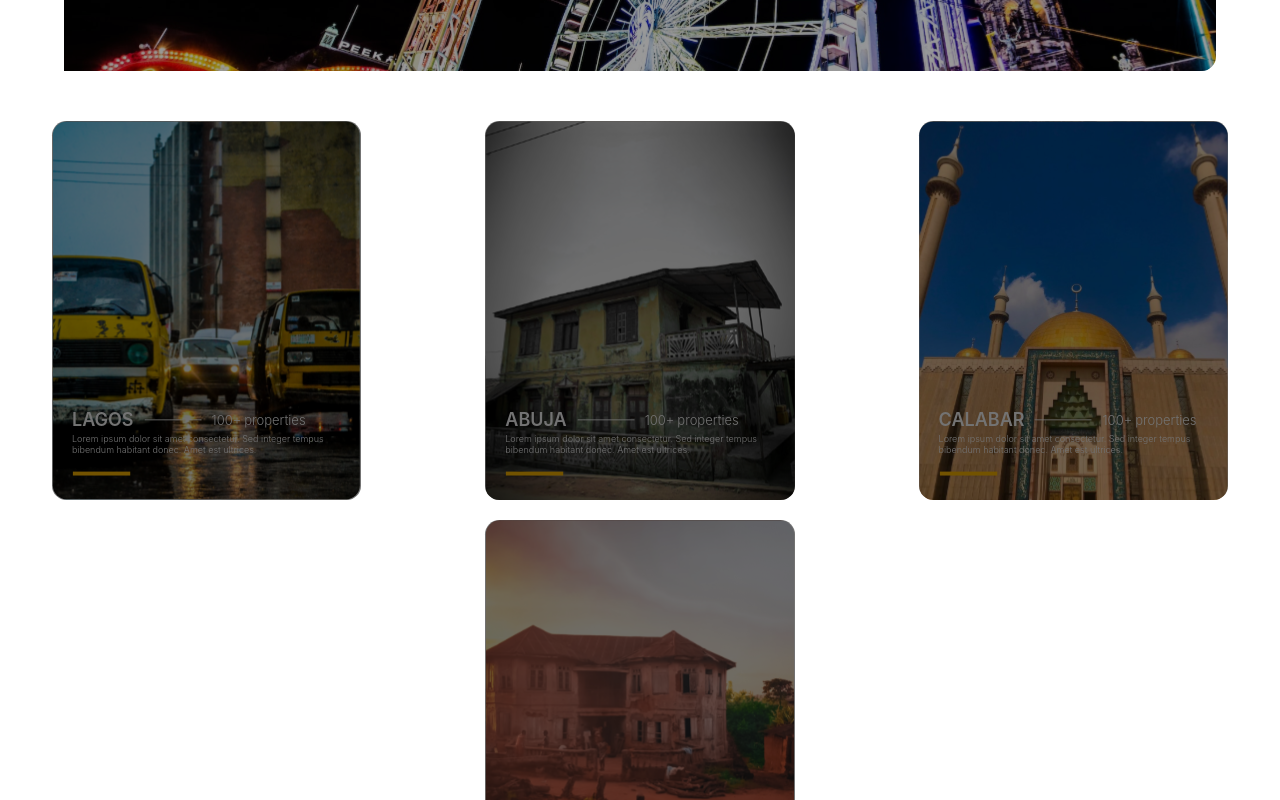
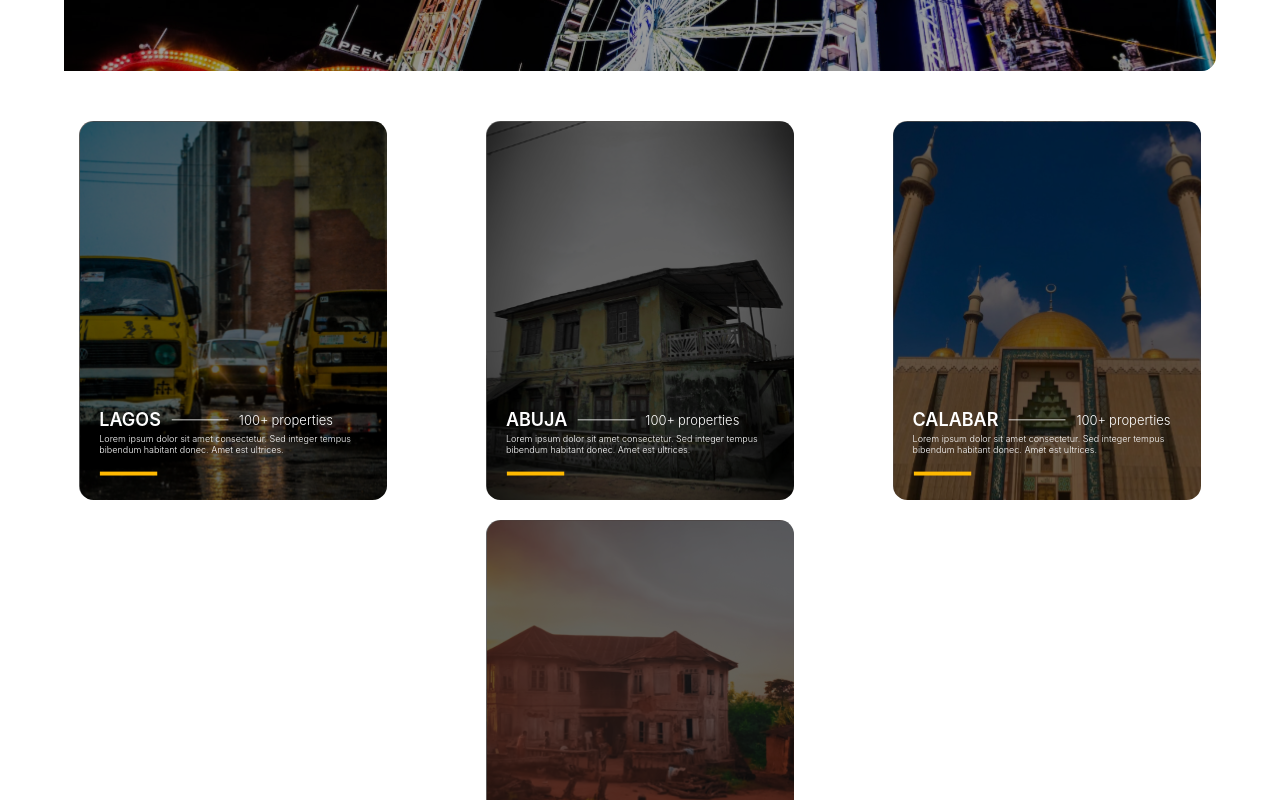
Before and after one commit to SahMenz/Hotels, a React (Create React App) app: page / in a window 1280 px wide. Shown: the part 3720-4520 px from the top of the page. Built offline with nearby package versions, Linux system fonts and the light colour scheme; a web font is replaced by a local one.

Commit message:
almost done

```diff
--- a/src/component/pageone/trend/trend.module.css
+++ b/src/component/pageone/trend/trend.module.css
@@ -185,87 +185,23 @@
     margin: 3px 0px 5px 0px;
 }
 .bluet{
-    background-image: url(/src/images/lagos.svg);
-    background-size: cover;
-    max-width: 309.38px;
-    height: 379.92px;
-    display: flex;
-    position: relative;
-    border-radius: 14.2923px;
-}
-.bluet::before{
-    content: "";
-    position: absolute;
-    top: 0;
-    left: 0;
-    width: 100%;
-    height: 100%;
-    background: rgba(0, 0, 0, 0.55);
-    border-radius: 14.2923px;
+    background: linear-gradient(rgba(0,0,0,0.6), rgba(0,0,0,0.6)), url(/src/images/lagos.svg);
 }
 .reddit{
-    background-image: url(/src/images/calabar.svg);
-    background-size: cover;
-    max-width: 309.38px;
-    height: 379.92px;
-    display: flex;
-    border-radius: 14.2923px;
-    position: relative;
-}
-.reddit::before{
-    content: "";
-    position: absolute;
-    top: 0;
-    left: 0;
-    width: 100%;
-    height: 100%;
-    background: rgba(0, 0, 0, 0.55);
-    border-radius: 14.2923px;
+    background: linear-gradient(rgba(0,0,0,0.6), rgba(0,0,0,0.6)), url(/src/images/calabar.svg);
 }
 .greenn{
-    background-image: url(/src/images/abuja.svg);
-    background-size: cover;
+    background: linear-gradient(rgba(0,0,0,0.6), rgba(0,0,0,0.6)), url(/src/images/abuja.svg);
+}
+.yelloww{
+    background: linear-gradient(rgba(0,0,0,0.6), rgba(0,0,0,0.6)), url(/src/images/oyo.svg);
+}
+.bluet, .reddit, .yelloww, .greenn {
     max-width: 309.38px;
     border-radius: 14.2923px;
     height: 379.92px;
     display: flex;
     margin: auto;
-    width: 91vw;
-    position: relative;
-}
-.greenn::before{
-    content: "";
-    position: absolute;
-    top: 0;
-    left: 0;
-    width: 100%;
-    height: 100%;
-    background: rgba(0, 0, 0, 0.55);
-    border-radius: 14.2923px;
-}
-.yelloww{
-    background-image: url(/src/images/oyo.svg);
-    background-size: cover;
-    max-width: 309.38px;
-    height: 379.92px;
-    display: flex;
-    border-radius: 14.2923px;
-    position: relative;
-}
-.yelloww::before{
-    content: "";
-    position: absolute;
-    top: 0;
-    left: 0;
-    width: 100%;
-    height: 100%;
-    background: rgba(0, 0, 0, 0.55);
-    border-radius: 14.2923px;
-}
-.bluet, .reddit, .yelloww {
-    margin: 20px;
-    margin: auto;
-    width: 91vw;
 }
 .citigars{
     display: flex;
@@ -275,7 +211,7 @@
     justify-content: space-between;
     max-width: 1850px;
     margin: auto;
-    margin-top: 50px;
+    margin: 50px 40px 0px 40px;
 }
 @media screen and (min-width: 786px) {
     .carnivaltwo{
```
